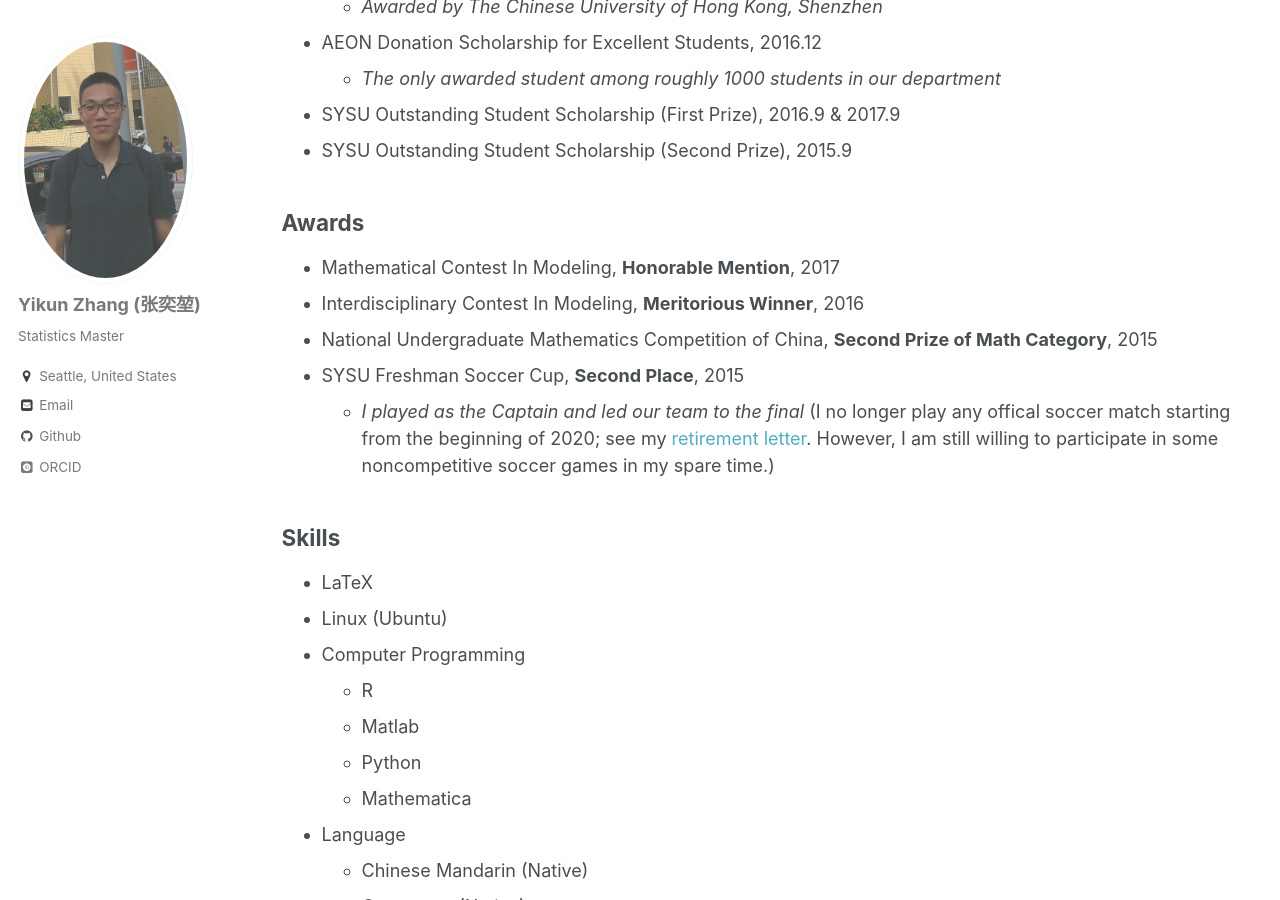
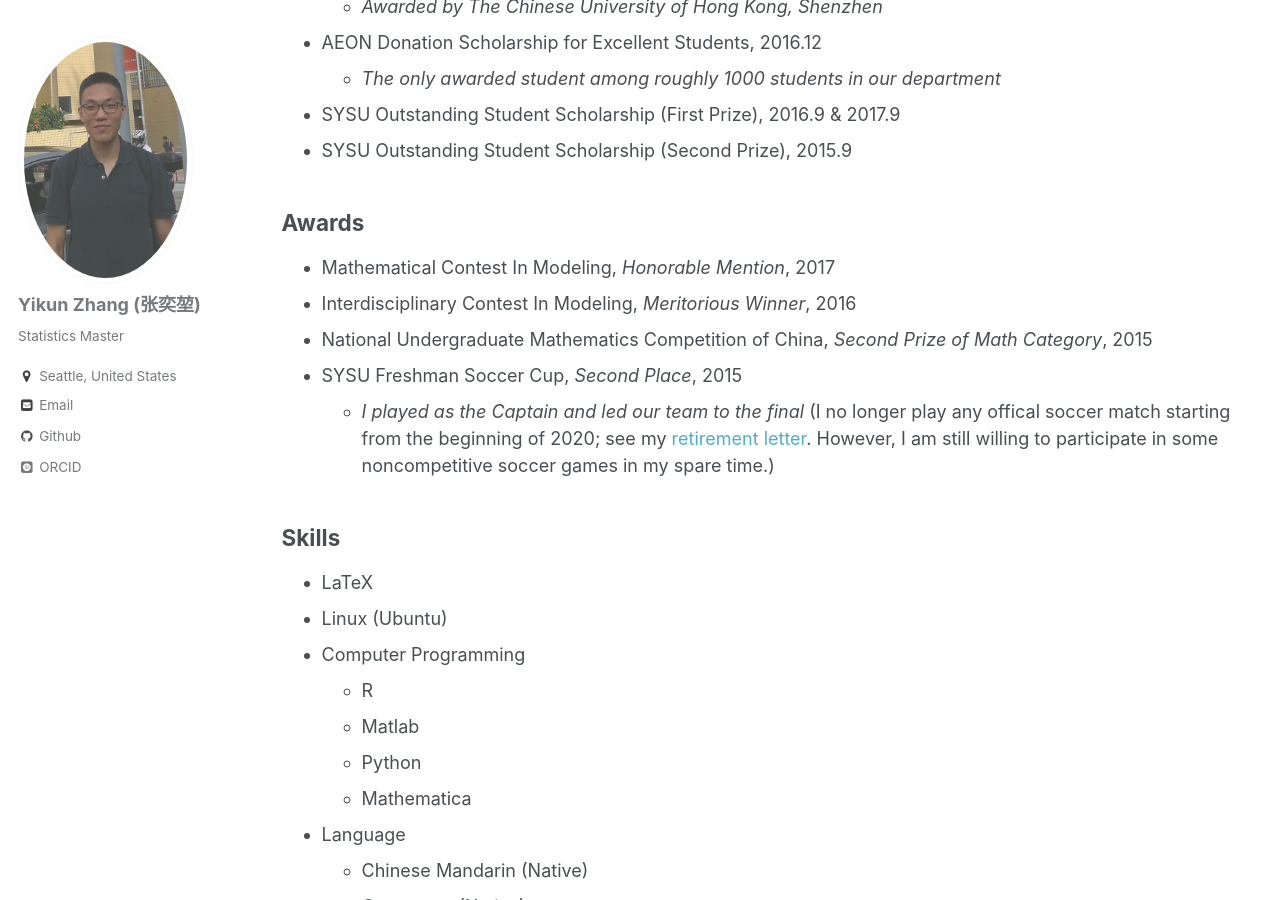
Before and after one commit to zhangyk8/zhangyk8.github.io, a Jekyll site: the page built from _pages/bio.md, in a window 1280 px wide and 900 px high, scrolled down 1408 px. Built offline with Jekyll 4.4.1, drawn with Linux system fonts in a browser that asks for light colours; some web fonts are replaced.

Commit message:
Update bio.md

```diff
--- a/_pages/bio.md
+++ b/_pages/bio.md
@@ -51,10 +51,10 @@ Scholarships
 
 Awards
 -----------
-* Mathematical Contest In Modeling, **Honorable Mention**, 2017
-* Interdisciplinary Contest In Modeling, **Meritorious Winner**, 2016
-* National Undergraduate Mathematics Competition of China, **Second Prize of Math Category**, 2015
-* SYSU Freshman Soccer Cup, **Second Place**, 2015
+* Mathematical Contest In Modeling, _Honorable Mention_, 2017
+* Interdisciplinary Contest In Modeling, _Meritorious Winner_, 2016
+* National Undergraduate Mathematics Competition of China, _Second Prize of Math Category_, 2015
+* SYSU Freshman Soccer Cup, _Second Place_, 2015
   * _I played as the Captain and led our team to the final_ (I no longer play any offical soccer match starting from the beginning of 2020; see my <A href="https://zhangyk8.github.io/portfolio/portfolio-3/" style="color: #52adc8; text-decoration=underline">retirement letter</A>. However, I am still willing to participate in some noncompetitive soccer games in my spare time.)
 
 Skills
```
